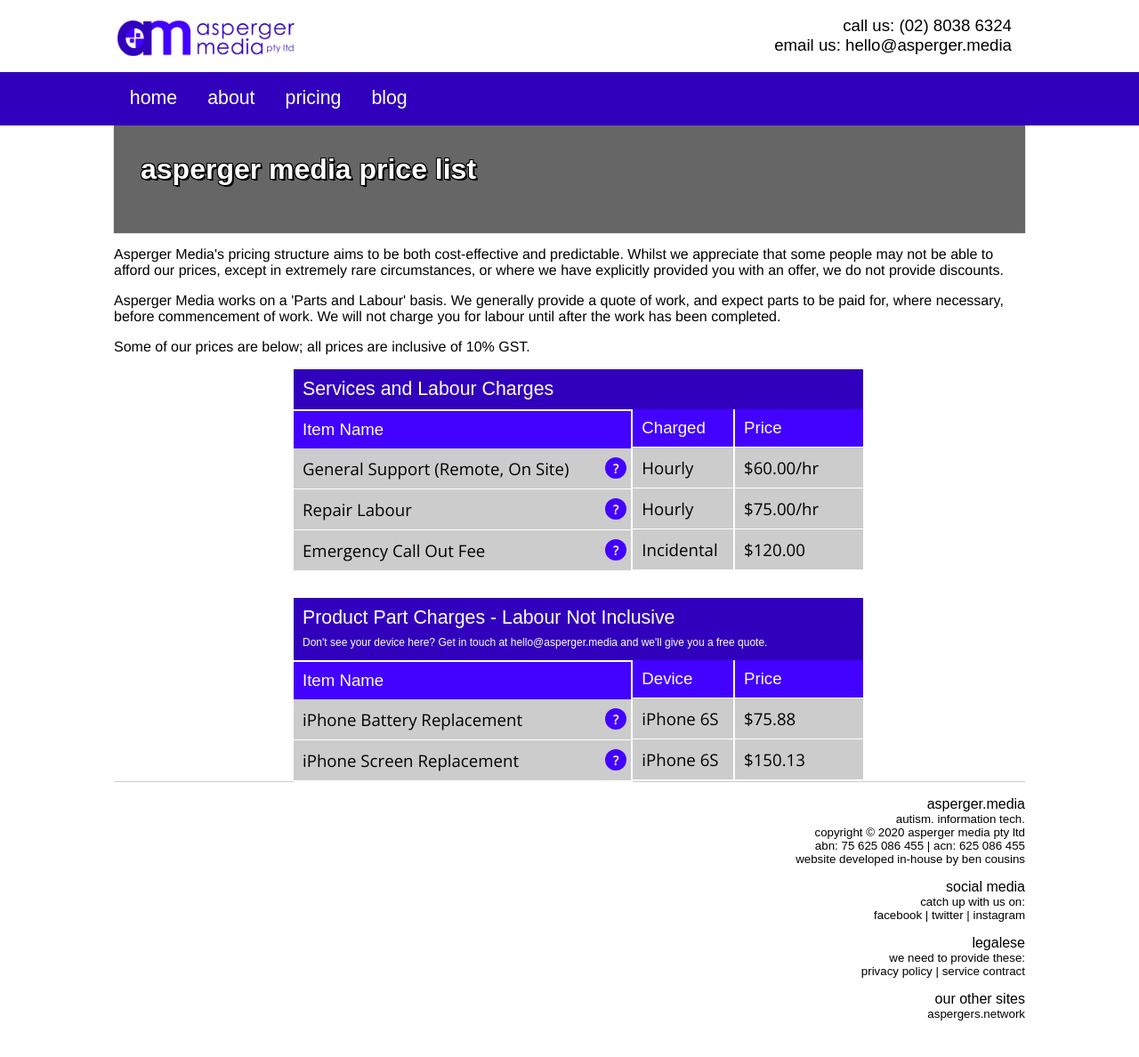
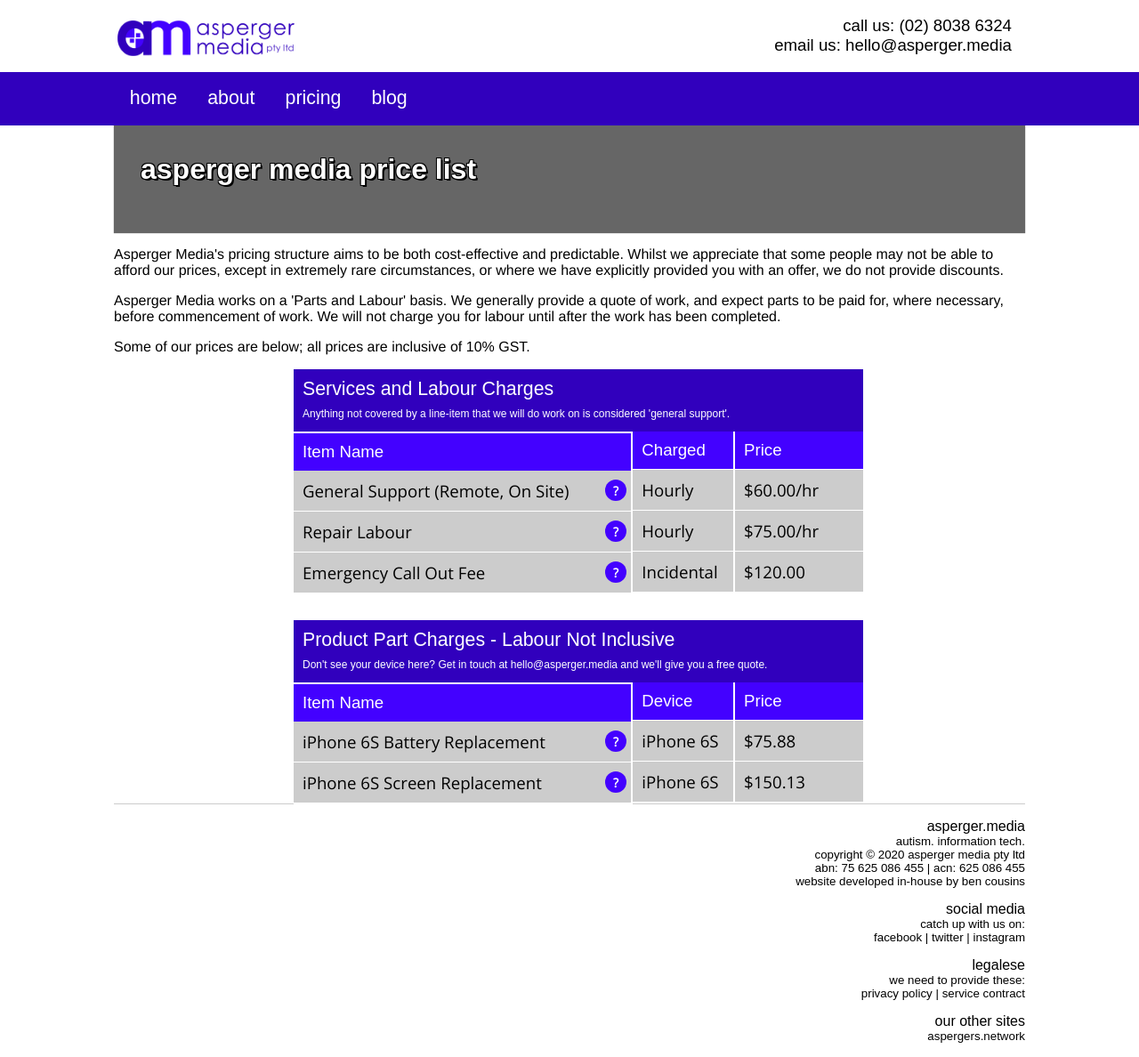
Before and after one commit to aspergermedia/aspergermedia.github.io, a Jekyll site: the page built from pricing.html, in a window 1280 px wide. Shown: the whole page at 89% size. Built offline with Jekyll 4.4.1, drawn with Linux system fonts in a browser that asks for light colours; some web fonts are replaced; before the commit the page ends 1163 px from its top, so only the background shows below that.

Commit message:
subtitle line for section header for services

```diff
--- a/pricing.html
+++ b/pricing.html
@@ -12,7 +12,8 @@ title: Pricing | Asperger Media. Autistic. Information Tech.
 <div id="pricing-structure">
     <!-- Service Charges -->
     <div class="pricing-sct-hd">
-        Services and Labour Charges
+        Services and Labour Charges<br>
+        <span style="font-size:9pt;">Anything not covered by a line-item that we will do work on is considered 'general support'.</small>
     </div>
     <div class="pricing-tbl-hd-1">
         Item Name
@@ -74,7 +75,7 @@ title: Pricing | Asperger Media. Autistic. Information Tech.
         Price
     </div>
     <div class="pricing-tbl-ct-1">
-        iPhone Battery Replacement
+        iPhone 6S Battery Replacement
         <div class="tooltip">
             <p>Part only cost of iPhone Replacement Battery for iPhone 6S.</p>
         </div>
@@ -86,7 +87,7 @@ title: Pricing | Asperger Media. Autistic. Information Tech.
         $75.88
     </div>
     <div class="pricing-tbl-ct-1">
-        iPhone Screen Replacement
+        iPhone 6S Screen Replacement
         <div class="tooltip">
             <p>Part only cost of iPhone Replacement Screen and Digitiser for iPhone 6S.</p>
         </div>
```
